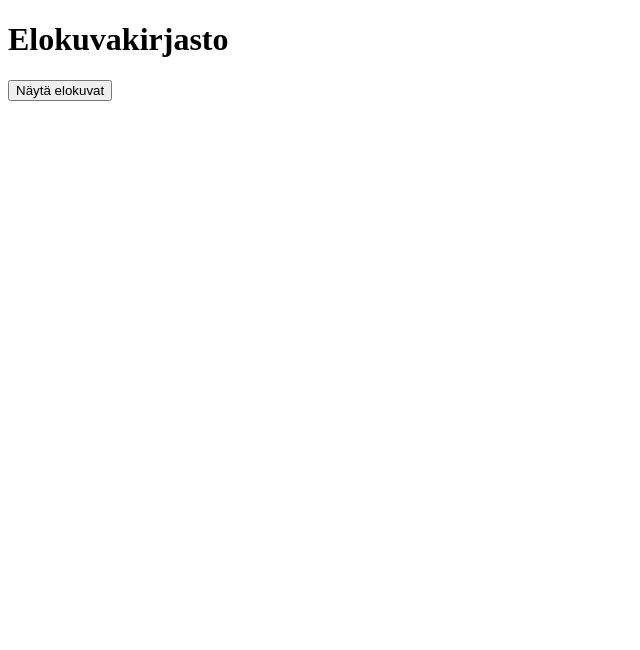
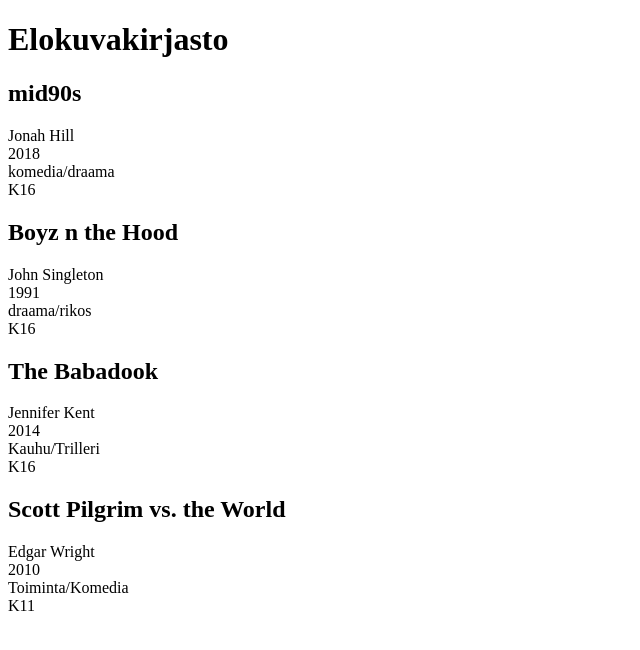
Before and after one commit to jasper-alakoskela/XML-tietovarasto, a plain HTML site: page xml-js-parser/index.html in a window 1280 px wide. Shown: the whole page, without its empty margins (0-640 px from the left). Drawn offline with Linux system fonts and the light colour scheme.

Commit message:
js tehty

```diff
--- a/xml-js-parser/data3.xml
+++ b/xml-js-parser/data3.xml
@@ -1,7 +1,6 @@
 <?xml version="1.0" encoding="UTF-8"?>
 
 <data>
-    <otsikko>Elokuvakirjasto</otsikko>
 
     <elokuva>
         <nimi>mid90s</nimi>
--- a/xml-js-parser/index.html
+++ b/xml-js-parser/index.html
@@ -7,10 +7,8 @@
     <title>Elokuvakirjasto</title>
 </head>
 
-<body>
+<body onload="loadXML()">
     <h1>Elokuvakirjasto</h1>
-
-    <button onclick="loadXML()">Näytä elokuvat</button>
 
     <div id="movies"></div>
 
--- a/xml-js-parser/parser.js
+++ b/xml-js-parser/parser.js
@@ -17,9 +17,20 @@
     let i;
     let name = '';
     let htmlData = '';
-    for (i = 0; i < movies.lenght; i++) {
+    for (i = 0; i < movies.length; i++) {
         name = movies[i].getElementsByTagName('nimi')[0].childNodes[0].nodeValue;
-        htmlData += name + '<br>';
+        director = movies[i].getElementsByTagName('ohjaaja')[0].childNodes[0].nodeValue;
+        year = movies[i].getElementsByTagName('julkaisuvuosi')[0].childNodes[0].nodeValue;
+        genre = movies[i].getElementsByTagName('genre')[0].childNodes[0].nodeValue;
+        age = movies[i].getElementsByTagName('ikäraja')[0].childNodes[0].nodeValue;
+
+        htmlData += `<h2>${name}</h2>
+        <p>
+            ${director}<br>
+            ${year}<br>
+            ${genre}<br>
+            ${age}<br>
+        </p>`;
     }
 
     document.getElementById('movies').innerHTML = htmlData;
```
